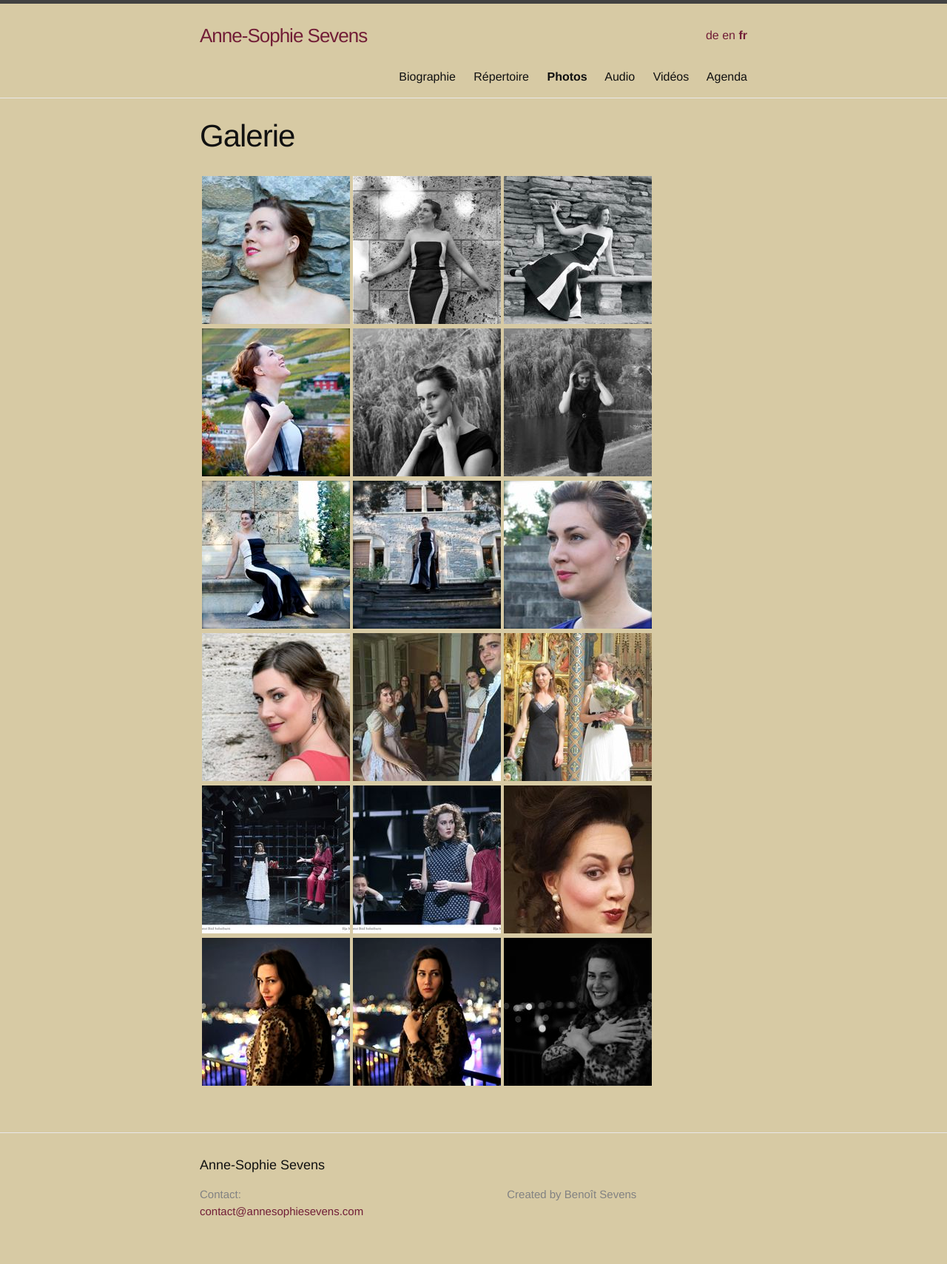
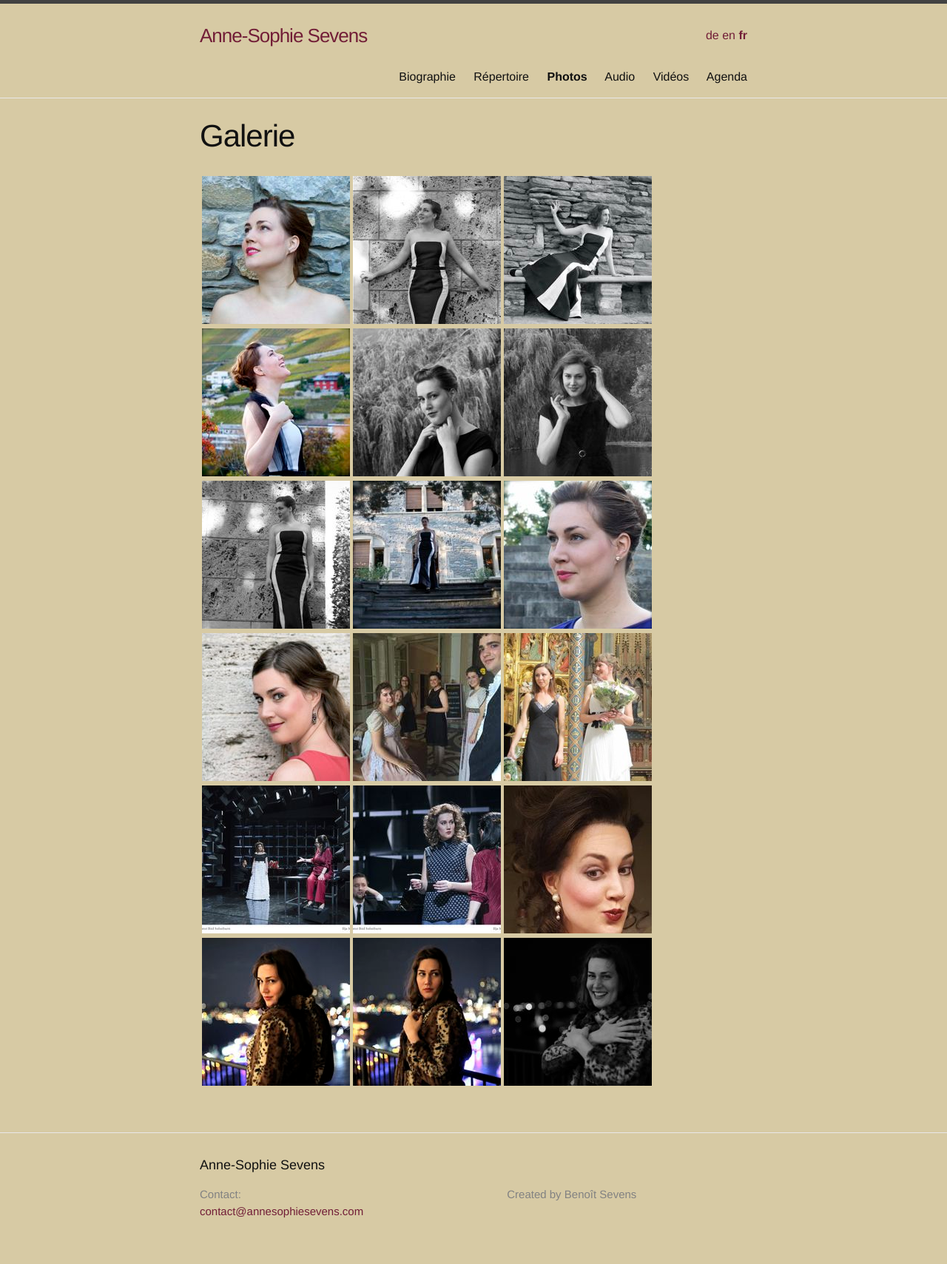
Before and after one commit to annesophie-sevens/annesophie-sevens.github.io, a Jekyll site: the page built from pictures-fr.md, in a window 1280 px wide. Shown: the whole page at 74% size. Built offline with Jekyll 4.4.1, drawn with Linux system fonts in a browser that asks for light colours.

Commit message:
Update pictures-fr.md

```diff
--- a/pictures-fr.md
+++ b/pictures-fr.md
@@ -7,9 +7,9 @@
 ---
 | <a href="/assets/a10.jpg"> ![]({{ site.baseurl }}/assets/a10-thumbnail.jpg) </a> | <a href="/assets/a8.jpg"> ![]({{ site.baseurl }}/assets/a8-thumbnail.jpg) </a> | <a href="/assets/a6.jpg">  ![]({{ site.baseurl }}/assets/a6-thumbnail.jpg) </a> |
 
-| <a href="/assets/a4.jpg"> ![]({{ site.baseurl }}/assets/a4-thumbnail.jpg) </a> | <a href="/assets/a11.jpg"> ![]({{ site.baseurl }}/assets/a11-thumbnail.jpg) </a> | <a href="/assets/a13.jpg">![]({{ site.baseurl }}/assets/a13-thumbnail.jpg) </a> |
+| <a href="/assets/a4.jpg"> ![]({{ site.baseurl }}/assets/a4-thumbnail.jpg) </a> | <a href="/assets/a11.jpg"> ![]({{ site.baseurl }}/assets/a11-thumbnail.jpg) </a> | <a href="/assets/a14.jpg">![]({{ site.baseurl }}/assets/a14-thumbnail.jpg) </a> |
 
-|  <a href="/assets/a12.jpg">  ![]({{ site.baseurl }}/assets/a12-thumbnail.jpg) </a> | <a href="/assets/a7.jpg"> ![]({{ site.baseurl }}/assets/a7-thumbnail.jpg) </a>|<a href="/assets/a9.jpg"> ![]({{ site.baseurl }}/assets/a9-thumbnail.jpg) </a>|
+|  <a href="/assets/a1.jpg">  ![]({{ site.baseurl }}/assets/a1-thumbnail.jpg) </a> | <a href="/assets/a7.jpg"> ![]({{ site.baseurl }}/assets/a7-thumbnail.jpg) </a>|<a href="/assets/a9.jpg"> ![]({{ site.baseurl }}/assets/a9-thumbnail.jpg) </a>|
 
 | <a href="/assets/muurfoto.jpg"> ![]({{ site.baseurl }}/assets/muurfoto_thumbnail.jpg) </a> | <a href="/assets/107.jpg"> ![]({{ site.baseurl }}/assets/107-thumbnail.jpg) </a> | <a href="/assets/101.jpg">![]({{ site.baseurl }}/assets/101-thumbnail.jpg) </a> |
 
```
